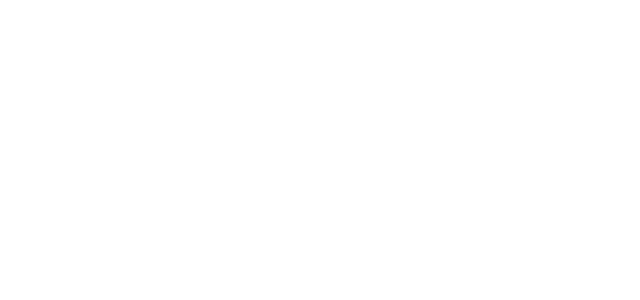
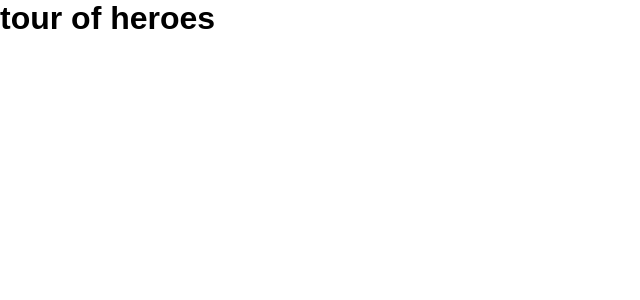
Before and after one commit to davidshindra/angular-tour-of-heroes, an Angular app: page / in a window 1280 px wide. Shown: the top 300 px of the page, without its empty margins (0-640 px from the left). Built offline with nearby package versions, Linux system fonts and the light colour scheme.

Commit message:
done with lesson 0

```diff
--- a/src/app/app.component.html
+++ b/src/app/app.component.html
@@ -1 +1,3 @@
+<h1>{{ title }}</h1>
+
 <router-outlet></router-outlet>
--- a/src/app/app.component.ts
+++ b/src/app/app.component.ts
@@ -5,4 +5,6 @@
   templateUrl: './app.component.html',
   styleUrls: ['./app.component.scss']
 })
-export class AppComponent {}
+export class AppComponent {
+  title = "tour of heroes"
+}
--- a/src/styles.scss
+++ b/src/styles.scss
@@ -1 +1,13 @@
 /* You can add global styles to this file, and also import other style files */
+
+*,
+*::before,
+*::after {
+  margin: 0;
+  padding: 0;
+  box-sizing: border-box;
+}
+
+body {
+  font-family: Arial, Helvetica, sans-serif;
+}
```
